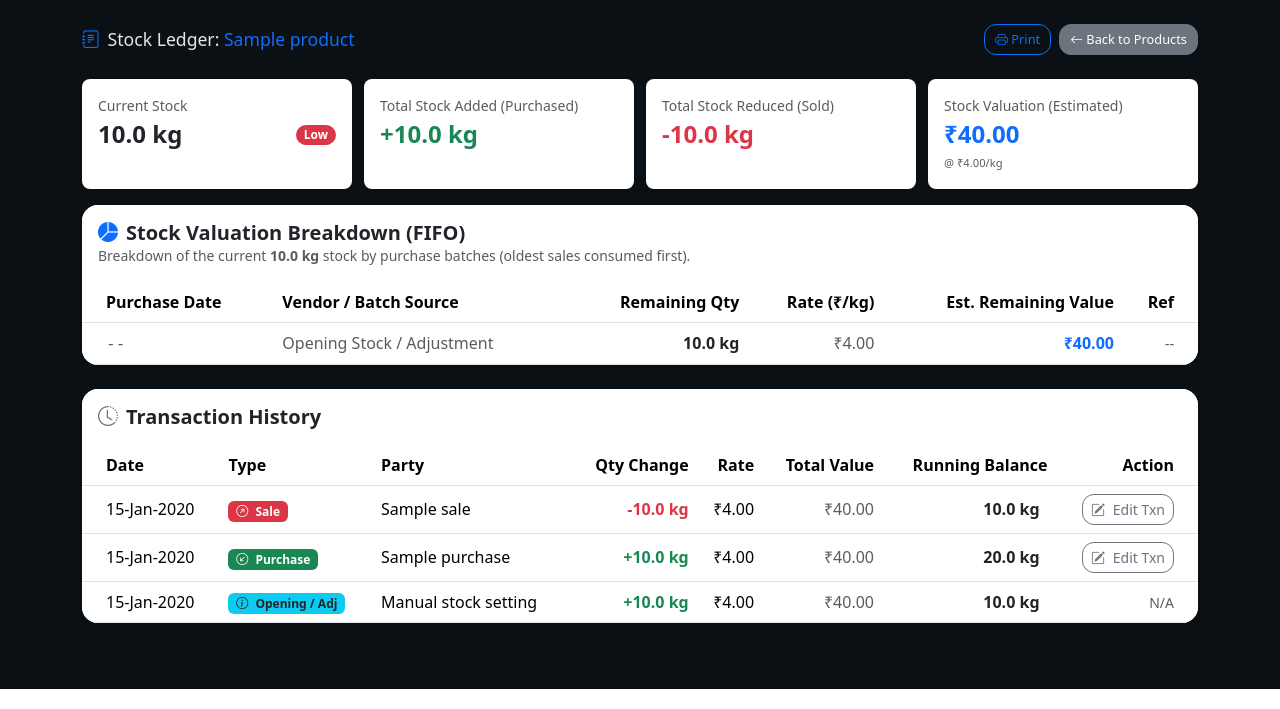
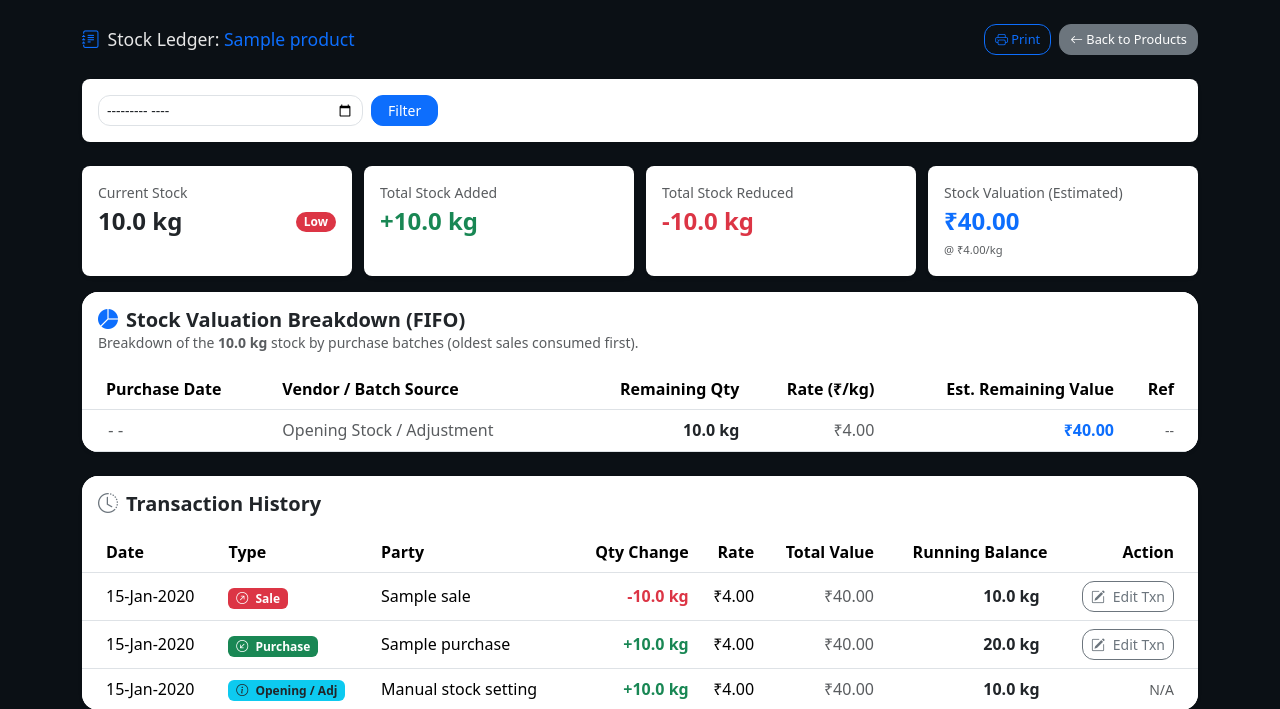
Before and after one commit to yash755/mayachem, a Flask app: page /product/1/ledger in a window 1280 px wide. Shown: the part 111-820 px from the top of the page. Run offline with Flask 3, Linux system fonts and the light colour scheme; the visitor is signed in with stand-in values (Sample User, id 1); tables that the repository leaves empty hold one stand-in row (values such as "Sample post"); some libraries are stand-ins or nearby versions.

Commit message:
feat: Add Month/Year filter and rolling opening balances to transactional & ledger pages

```diff
--- a/app.py
+++ b/app.py
@@ -1426,6 +1426,65 @@ def register_routes(app: Flask) -> None:
 
         transactions.sort(key=sort_key)
 
+        # Apply Month Filter & Rolling Opening Balance
+        month_filter = request.args.get("month")
+        if month_filter:
+            try:
+                filter_yr, filter_mo = map(int, month_filter.split("-"))
+                filter_start = date(filter_yr, filter_mo, 1)
+            except Exception:
+                filter_start = None
+        else:
+            filter_start = None
+
+        if filter_start:
+            pre_txs = []
+            selected_txs = []
+            for t in transactions:
+                if t["date"] is None or t["date"] < filter_start:
+                    pre_txs.append(t)
+                elif t["date"].year == filter_yr and t["date"].month == filter_mo:
+                    selected_txs.append(t)
+
+            # Recalculate opening balance
+            pre_debit = sum(t["debit"] for t in pre_txs)
+            pre_credit = sum(t["credit"] for t in pre_txs)
+
+            if party_type == "client":
+                net_opening = pre_debit - pre_credit
+                new_opening_tx = {
+                    "date": None,
+                    "desc": f"Opening Balance / Carry Forward (as of {filter_start.strftime('%d-%b-%Y')})",
+                    "ref": "",
+                    "debit": max(0.0, net_opening),
+                    "credit": max(0.0, -net_opening),
+                    "party_name": display_name
+                }
+            else: # vendor
+                net_opening = pre_credit - pre_debit
+                new_opening_tx = {
+                    "date": None,
+                    "desc": f"Opening Balance / Carry Forward (as of {filter_start.strftime('%d-%b-%Y')})",
+                    "ref": "",
+                    "debit": max(0.0, -net_opening),
+                    "credit": max(0.0, net_opening),
+                    "party_name": display_name
+                }
+
+            transactions = [new_opening_tx] + selected_txs
+
+        # Recalculate Billed and Paid for the selected transactions (excluding opening balance)
+        total_billed = 0
+        total_paid = 0
+        for t in transactions:
+            if t["date"] is not None:
+                if party_type == "client":
+                    total_billed += t["debit"]
+                    total_paid += t["credit"]
+                else:
+                    total_billed += t["credit"]
+                    total_paid += t["debit"]
+
         # Calculate Running Balance
         running = 0
         for t in transactions:
@@ -1452,6 +1511,7 @@ def register_routes(app: Flask) -> None:
             is_multi=is_multi,
             client_obj=client_obj if party_type == "client" else None,
             other_side_count=other_side_count,
+            month_filter=month_filter
         )
 
     @app.route("/ledger/combined/<path:name>")
@@ -1587,12 +1647,59 @@ def register_routes(app: Flask) -> None:
 
         transactions.sort(key=sort_key)
 
-        # Net balance: we are owed (sales) minus we owe (purchases)
-        # debit = we are owed / we paid out; credit = we received / we were billed
-        # For combined: treat as: +debit (sale) -credit(purchase) side by side
-        # Running: sale entries debit us (client owes), receipt credits reduce it
-        #          purchase credit them (we owe), payment debit reduces it
-        # Net = receivable_balance - payable_balance
+        # Apply Month Filter & Rolling Opening Balance
+        month_filter = request.args.get("month")
+        if month_filter:
+            try:
+                filter_yr, filter_mo = map(int, month_filter.split("-"))
+                filter_start = date(filter_yr, filter_mo, 1)
+            except Exception:
+                filter_start = None
+        else:
+            filter_start = None
+
+        if filter_start:
+            pre_txs = []
+            selected_txs = []
+            for t in transactions:
+                if t["date"] is None or t["date"] < filter_start:
+                    pre_txs.append(t)
+                elif t["date"].year == filter_yr and t["date"].month == filter_mo:
+                    selected_txs.append(t)
+
+            # Recalculate opening balance (Combined receivable net position)
+            pre_debit = sum(t["debit"] for t in pre_txs)
+            pre_credit = sum(t["credit"] for t in pre_txs)
+            net_opening = pre_debit - pre_credit
+
+            new_opening_tx = {
+                "date": None,
+                "desc": f"Opening Balance / Carry Forward (as of {filter_start.strftime('%d-%b-%Y')})",
+                "ref": "",
+                "debit": max(0.0, net_opening),
+                "credit": max(0.0, -net_opening),
+                "side": "client",
+                "id_for_sort": -999999
+            }
+            transactions = [new_opening_tx] + selected_txs
+
+        # Recalculate totals for selected transactions (excluding opening balance)
+        sales_total = 0
+        sales_received = 0
+        purchase_total = 0
+        purchase_paid = 0
+        for t in transactions:
+            if t["date"] is not None:
+                side = t.get("side", "")
+                if side == "sale":
+                    sales_total += t["debit"]
+                elif side == "receipt":
+                    sales_received += t["credit"]
+                elif side == "purchase":
+                    purchase_total += t["credit"]
+                elif side == "payment":
+                    purchase_paid += t["debit"]
+
         running = 0
         for t in transactions:
             side = t.get("side", "")
@@ -1620,6 +1727,7 @@ def register_routes(app: Flask) -> None:
             client_obj=client_obj,
             has_sales=bool(sales),
             has_purchases=bool(purchases),
+            month_filter=month_filter
         )
 
     @app.route("/reports/sales-outstanding")
@@ -1859,6 +1967,7 @@ def register_routes(app: Flask) -> None:
     def sales_list():
         q_raw = request.args.getlist("q")
         q_list = [v for v in q_raw if v.strip()]
+        month_filter = request.args.get("month")
 
         query = Sale.query
 
@@ -1868,6 +1977,10 @@ def register_routes(app: Flask) -> None:
                 Sale.client_name.in_(q_list)
             )
 
+        # Apply month filter
+        if month_filter:
+            query = query.filter(db.func.strftime('%Y-%m', Sale.date) == month_filter)
+
         sales = query.order_by(
             Sale.date.desc(),
             Sale.id.desc()
@@ -1879,7 +1992,8 @@ def register_routes(app: Flask) -> None:
             "sales_list.html",
             rows=sales,
             q_list=q_list,
-            clients=clients
+            clients=clients,
+            month_filter=month_filter
         )
 
     @app.route("/sales/<int:sale_id>/delete", methods=["POST"])
@@ -1904,6 +2018,7 @@ def register_routes(app: Flask) -> None:
     def purchases():
         q_raw = request.args.getlist("q")
         q_list = [v for v in q_raw if v.strip()]
+        month_filter = request.args.get("month")
 
         query = Purchase.query
         if q_list:
@@ -1911,9 +2026,13 @@ def register_routes(app: Flask) -> None:
             query = query.filter(
                 Purchase.vendor_name.in_(q_list)
             )
+
+        if month_filter:
+            query = query.filter(db.func.strftime('%Y-%m', Purchase.date) == month_filter)
+
         all_purchases = query.order_by(Purchase.date.desc()).all()
         clients = Client.query.order_by(Client.name).all()
-        return render_template("purchases.html", purchases=all_purchases, q_list=q_list, clients=clients)
+        return render_template("purchases.html", purchases=all_purchases, q_list=q_list, clients=clients, month_filter=month_filter)
 
 
 
@@ -2459,11 +2578,23 @@ def register_routes(app: Flask) -> None:
     @app.route("/employees/<int:id>/ledger")
     def employee_ledger(id):
         emp = Employee.query.get_or_404(id)
-        payments = Expense.query.filter_by(employee_id=id).order_by(Expense.date.desc(), Expense.id.desc()).all()
-
+        month_filter = request.args.get("month")
+
+        query = Expense.query.filter_by(employee_id=id)
+        if month_filter:
+            query = query.filter(db.func.strftime('%Y-%m', Expense.date) == month_filter)
+
+        payments = query.order_by(Expense.date.desc(), Expense.id.desc()).all()
+
+        # Calculate summary statistics
         total_paid = sum(p.amount for p in payments)
-        current_ym = datetime.now().strftime("%Y-%m")
-        paid_this_month = sum(p.amount for p in payments if p.date.strftime("%Y-%m") == current_ym)
+        current_ym = month_filter if month_filter else datetime.now().strftime("%Y-%m")
+
+        if month_filter:
+            paid_this_month = total_paid
+        else:
+            all_payments = Expense.query.filter_by(employee_id=id).all()
+            paid_this_month = sum(p.amount for p in all_payments if p.date.strftime("%Y-%m") == current_ym)
 
         return render_template(
             "employee_ledger.html",
@@ -2471,7 +2602,8 @@ def register_routes(app: Flask) -> None:
             payments=payments,
             total_paid=total_paid,
             paid_this_month=paid_this_month,
-            current_ym=current_ym
+            current_ym=current_ym,
+            month_filter=month_filter
         )
 
     @app.route("/expense-categories", methods=["GET", "POST"])
@@ -2551,15 +2683,41 @@ def register_routes(app: Flask) -> None:
         # 2. Fetch Sale transactions
         sales_query = db.session.query(SaleItem, Sale).join(Sale).filter(SaleItem.product_id == id).all()
 
-        # 3. Build a consolidated ledger list of transactions
+        # Apply Month Filter
+        month_filter = request.args.get("month")
+        if month_filter:
+            try:
+                filter_yr, filter_mo = map(int, month_filter.split("-"))
+                filter_start = date(filter_yr, filter_mo, 1)
+            except Exception:
+                filter_start = None
+        else:
+            filter_start = None
+
+        # Calculate lifetime totals
+        lifetime_added = sum(item.quantity_kg or 0.0 for item, purchase in purchases_query)
+        lifetime_reduced = sum(item.quantity_kg or 0.0 for item, sale in sales_query)
+
+        current_stock = p.current_stock_kg or 0.0
+        lifetime_starting_stock = round(current_stock - lifetime_added + lifetime_reduced, 2)
+
+        pre_added = 0.0
+        pre_reduced = 0.0
+        month_added = 0.0
+        month_reduced = 0.0
+
         ledger_entries = []
-
-        total_added = 0.0
-        total_reduced = 0.0
 
         for item, purchase in purchases_query:
             qty = item.quantity_kg or 0.0
-            total_added += qty
+            if filter_start:
+                if purchase.date < filter_start:
+                    pre_added += qty
+                    continue
+                elif purchase.date.year != filter_yr or purchase.date.month != filter_mo:
+                    continue
+
+            month_added += qty
             ledger_entries.append({
                 "date": purchase.date,
                 "type": "Purchase",
@@ -2573,7 +2731,14 @@ def register_routes(app: Flask) -> None:
 
         for item, sale in sales_query:
             qty = item.quantity_kg or 0.0
-            total_reduced += qty
+            if filter_start:
+                if sale.date < filter_start:
+                    pre_reduced += qty
+                    continue
+                elif sale.date.year != filter_yr or sale.date.month != filter_mo:
+                    continue
+
+            month_reduced += qty
             ledger_entries.append({
                 "date": sale.date,
                 "type": "Sale",
@@ -2585,27 +2750,27 @@ def register_routes(app: Flask) -> None:
                 "ref_text": f"Sale #{sale.id}"
             })
 
-        # Sort chronologically: oldest first for running balance calculation
+        # Sort chronologically
         ledger_entries.sort(key=lambda x: (x["date"], 0 if x["type"] == "Purchase" else 1))
 
-        # 4. Compute running balance
-        current_stock = p.current_stock_kg or 0.0
-        starting_stock = round(current_stock - total_added + total_reduced, 2)
+        # Calculate starting stock for the filtered period
+        if filter_start:
+            starting_stock = round(lifetime_starting_stock + pre_added - pre_reduced, 2)
+        else:
+            starting_stock = lifetime_starting_stock
 
         running_bal = starting_stock
-
-        # For each transaction, compute running balance
         for entry in ledger_entries:
             running_bal = round(running_bal + entry["qty_change"], 2)
             entry["running_bal"] = running_bal
 
-        # Prepend opening balance / manual adjustment if non-zero
-        if starting_stock != 0:
-            earliest_date = min((e["date"] for e in ledger_entries), default=None)
+        # Prepend starting balance baseline entry
+        if filter_start or starting_stock != 0:
+            earliest_date = filter_start if filter_start else min((e["date"] for e in ledger_entries), default=None)
             baseline_entry = {
                 "date": earliest_date,
                 "type": "Opening / Adjustment",
-                "party": "Manual stock setting",
+                "party": "Carry Forward / Baseline" if filter_start else "Manual stock setting",
                 "qty_change": starting_stock,
                 "rate": p.valuation_rate or 0.0,
                 "total_val": round(starting_stock * (p.valuation_rate or 0.0), 2),
@@ -2615,12 +2780,12 @@ def register_routes(app: Flask) -> None:
             }
             ledger_entries.insert(0, baseline_entry)
 
-        # Reverse the entries for display so the newest transactions are at the top
         ledger_entries.reverse()
 
-        estimated_valuation = round(current_stock * (p.valuation_rate or 0.0), 2)
-
-        # 5. Compute FIFO remaining stock batch breakdown
+        display_stock = running_bal
+        estimated_valuation = round(display_stock * (p.valuation_rate or 0.0), 2)
+
+        # FIFO stock batch breakdown as of end of this period
         fifo_purchases = sorted(
             [
                 {
@@ -2631,11 +2796,12 @@ def register_routes(app: Flask) -> None:
                     "purchase_id": purchase.id
                 }
                 for item, purchase in purchases_query
+                if not filter_start or purchase.date < date(filter_yr + (1 if filter_mo == 12 else 0), 1 if filter_mo == 12 else filter_mo + 1, 1)
             ],
             key=lambda x: (x["date"], x["purchase_id"])
         )
 
-        sales_to_consume = total_reduced
+        sales_to_consume = pre_reduced + month_reduced
         breakdown = []
 
         for p_batch in fifo_purchases:
@@ -2656,11 +2822,11 @@ def register_routes(app: Flask) -> None:
                         "ref_text": f"Purchase #{p_batch['purchase_id']}"
                     })
 
-        # Reconcile with actual current stock
+        # Reconcile with display stock
         total_breakdown_qty = sum(b["remaining_qty"] for b in breakdown)
 
-        if current_stock > total_breakdown_qty:
-            excess_qty = round(current_stock - total_breakdown_qty, 2)
+        if display_stock > total_breakdown_qty:
+            excess_qty = round(display_stock - total_breakdown_qty, 2)
             breakdown.insert(0, {
                 "date": None,
                 "vendor": "Opening Stock / Adjustment",
@@ -2670,8 +2836,8 @@ def register_routes(app: Flask) -> None:
                 "ref_url": None,
                 "ref_text": "System Baseline"
             })
-        elif current_stock < total_breakdown_qty:
-            surplus = round(total_breakdown_qty - current_stock, 2)
+        elif display_stock < total_breakdown_qty:
+            surplus = round(total_breakdown_qty - display_stock, 2)
             reconciled_breakdown = []
             for b in breakdown:
                 if surplus > 0:
@@ -2692,10 +2858,12 @@ def register_routes(app: Flask) -> None:
             "product_ledger.html",
             product=p,
             ledger_entries=ledger_entries,
-            total_added=round(total_added, 2),
-            total_reduced=round(total_reduced, 2),
+            total_added=round(month_added, 2),
+            total_reduced=round(month_reduced, 2),
             estimated_valuation=estimated_valuation,
-            stock_breakdown=breakdown
+            stock_breakdown=breakdown,
+            display_stock=display_stock,
+            month_filter=month_filter
         )
 
     @app.route("/reports/stock")
--- a/templates/product_ledger.html
+++ b/templates/product_ledger.html
@@ -78,15 +78,32 @@
     </div>
 </div>
 
+<!-- Month Filter Form -->
+<div class="card border-0 shadow-sm rounded-3 mb-4 d-print-none">
+    <div class="card-body p-3">
+        <form method="get" class="row g-2 align-items-center">
+            <div class="col-md-4 col-lg-3">
+                <input type="month" name="month" class="form-control form-control-sm" value="{{ month_filter or '' }}">
+            </div>
+            <div class="col-md-auto d-flex gap-2">
+                <button type="submit" class="btn btn-sm btn-primary px-3">Filter</button>
+                {% if month_filter %}
+                <a href="{{ url_for('product_stock_ledger', id=product.id) }}" class="btn btn-sm btn-outline-danger px-3">Clear</a>
+                {% endif %}
+            </div>
+        </form>
+    </div>
+</div>
+
 <!-- Summary metrics -->
 <div class="summary-row">
     <!-- Current Stock Card -->
     <div class="card summary-card border-0 shadow-sm rounded-3">
         <div class="card-body">
-            <span class="label text-muted d-block small mb-1">Current Stock</span>
+            <span class="label text-muted d-block small mb-1">{% if month_filter %}Stock at End of Month{% else %}Current Stock{% endif %}</span>
             <div class="d-flex align-items-center justify-content-between">
-                <h4 class="mb-0 fw-bold text-dark">{{ "%.1f"|format(product.current_stock_kg) }} kg</h4>
-                {% if product.current_stock_kg <= product.min_stock_kg %}
+                <h4 class="mb-0 fw-bold text-dark">{{ "%.1f"|format(display_stock) }} kg</h4>
+                {% if display_stock <= product.min_stock_kg %}
                 <span class="badge bg-danger rounded-pill px-2 py-1 small">Low</span>
                 {% else %}
                 <span class="badge bg-success rounded-pill px-2 py-1 small">OK</span>
@@ -98,7 +115,7 @@
     <!-- Total Added Card -->
     <div class="card summary-card border-0 shadow-sm rounded-3">
         <div class="card-body">
-            <span class="label text-muted d-block small mb-1">Total Stock Added (Purchased)</span>
+            <span class="label text-muted d-block small mb-1">Total Stock Added</span>
             <h4 class="mb-0 fw-bold text-success">+{{ "%.1f"|format(total_added) }} kg</h4>
         </div>
     </div>
@@ -106,7 +123,7 @@
     <!-- Total Reduced Card -->
     <div class="card summary-card border-0 shadow-sm rounded-3">
         <div class="card-body">
-            <span class="label text-muted d-block small mb-1">Total Stock Reduced (Sold)</span>
+            <span class="label text-muted d-block small mb-1">Total Stock Reduced</span>
             <h4 class="mb-0 fw-bold text-danger">-{{ "%.1f"|format(total_reduced) }} kg</h4>
         </div>
     </div>
@@ -125,7 +142,7 @@
 <div class="card shadow-sm border-0 rounded-4 overflow-hidden mb-4">
     <div class="card-header bg-white border-0 py-3">
         <h5 class="mb-0 fw-bold text-dark"><i class="bi bi-pie-chart-fill me-2 text-primary"></i>Stock Valuation Breakdown (FIFO)</h5>
-        <p class="text-muted small mb-0">Breakdown of the current <strong>{{ "%.1f"|format(product.current_stock_kg) }} kg</strong> stock by purchase batches (oldest sales consumed first).</p>
+        <p class="text-muted small mb-0">Breakdown of the <strong>{{ "%.1f"|format(display_stock) }} kg</strong> stock by purchase batches (oldest sales consumed first).</p>
     </div>
     <div class="card-body p-0">
         <div class="table-responsive">
```
Also changed, not shown: templates/combined_ledger.html (+17 -1 lines), templates/employee_ledger.html (+18 -1 lines), templates/ledger.html (+19 -0 lines), templates/purchases.html (+6 -3 lines), templates/sales_list.html (+6 -3 lines).
